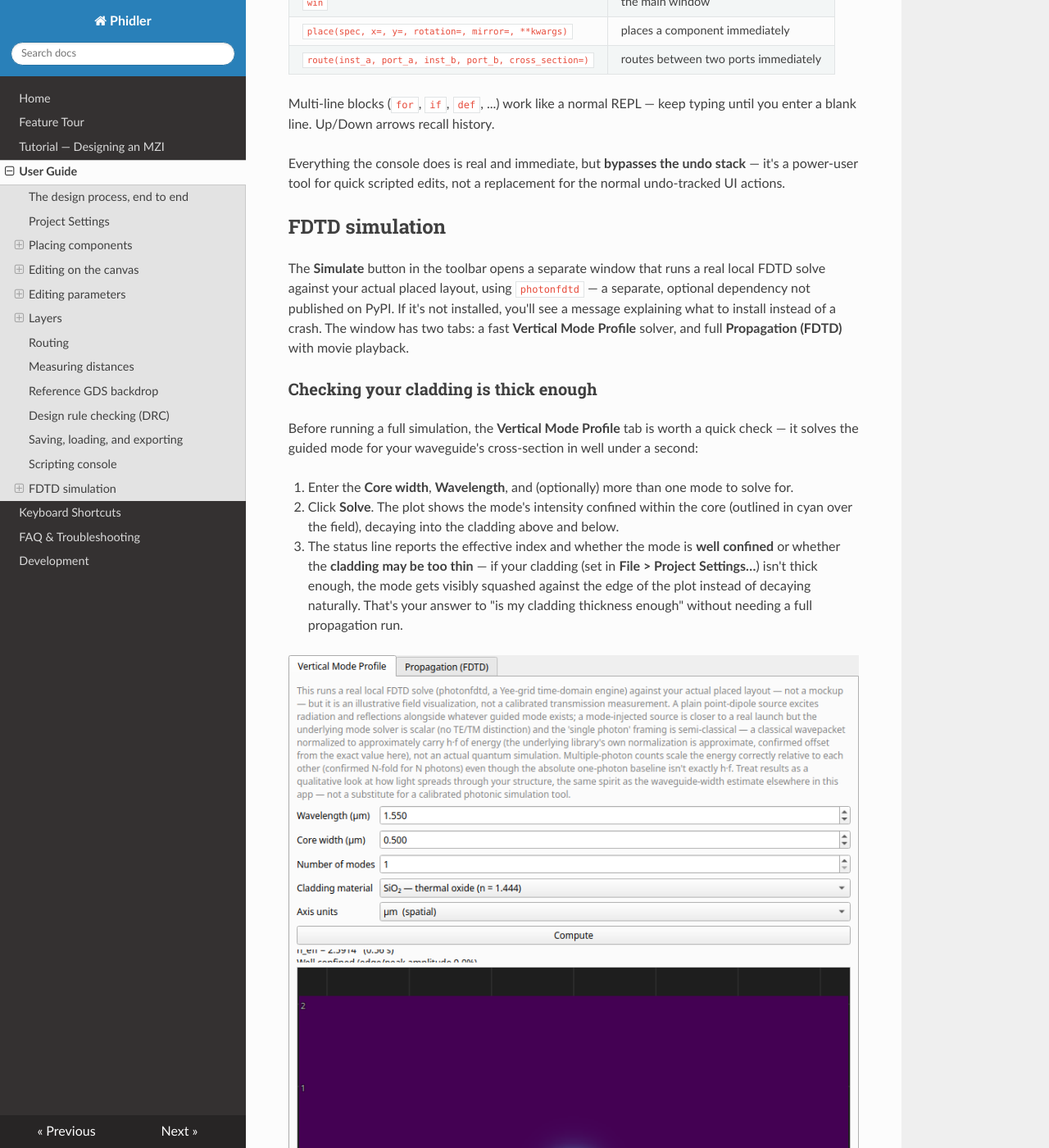
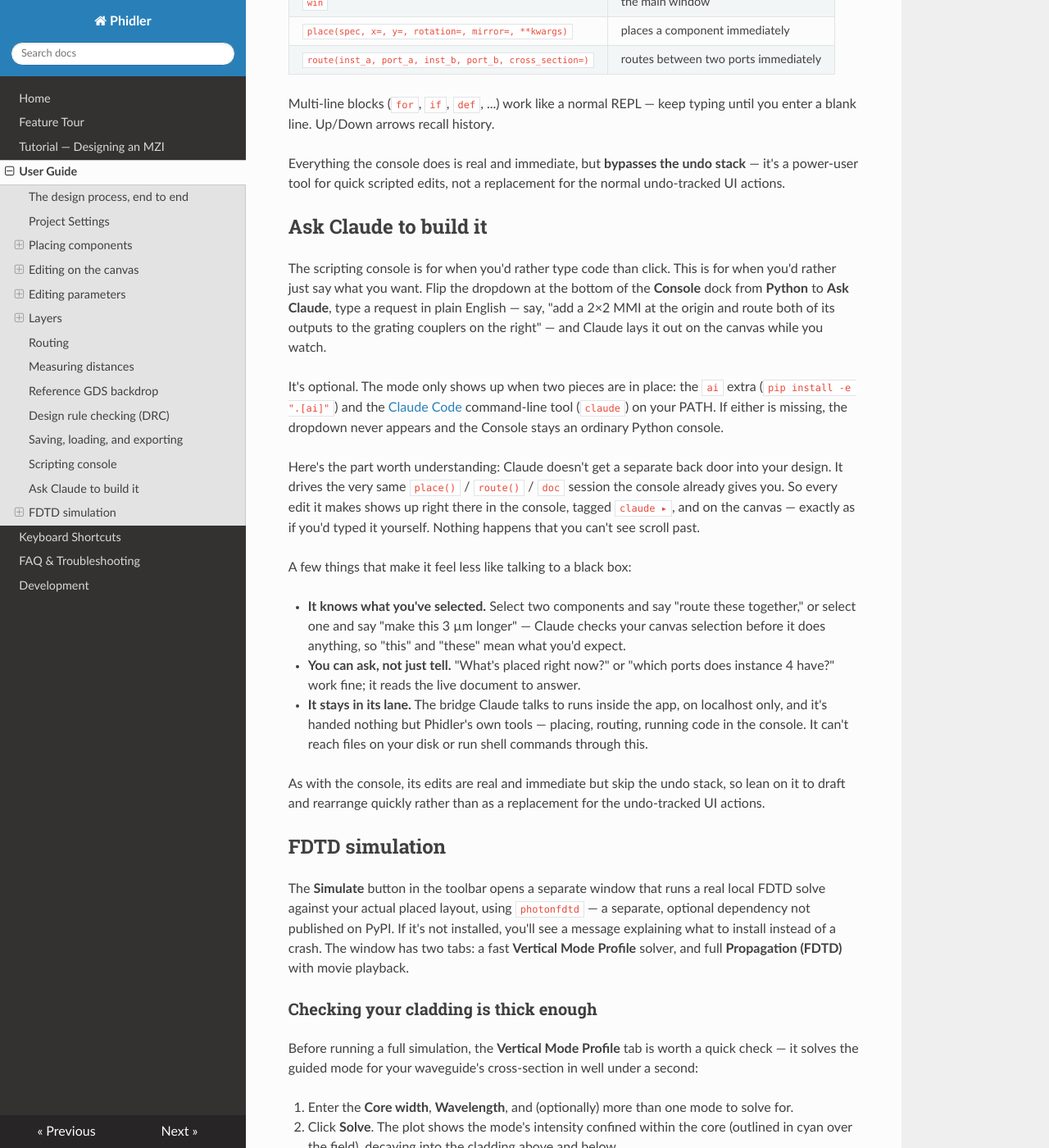
Before and after one commit to ngpaladi/phidler, an MkDocs documentation site: the page built from docs/guide.md, in a window 1280 px wide and 1400 px high, scrolled down 13172 px. Shown: the whole window at 82% size. Built offline with MkDocs 1.6.1, drawn with Linux system fonts in a browser that asks for light colours; nearby versions of some CDN libraries; some of the changed text lies outside the part shown.

Commit message:
docs: document the AI assistant and photonfdtd 0.4 options; drop bug sections
- guide: new "Ask Claude to build it" section, plus the JAX backend and
  subpixel-smoothing FDTD options
- tour / index / faq: short "Ask Claude" entries and a JAX/subpixel FAQ
- development: remove the "Bugs found from actual use" section and the
  offscreen-flake / hover-preview known-issue notes; add the ai/ package and a
  design note; refresh the test count

```diff
--- a/docs/guide.md
+++ b/docs/guide.md
@@ -2,13 +2,14 @@
 
 Phidler is a graphical layout tool for photonic integrated circuits, built on
 [gdsfactory](https://gdsfactory.github.io/gdsfactory/) and its generic PDK. You
-place real photonic components, connect them with real routed waveguides, verify
-the result, and export a foundry-ready GDS — without writing code, though you can
-drop into Python at any point.
+place real photonic components, wire them together with real routed waveguides,
+check the result, and export a foundry-ready GDS — no code required, though
+Python is always a keystroke away (and if you'd rather not touch either, you can
+just ask Claude — see [Ask Claude to build it](#ask-claude-to-build-it)).
 
-This page is the **reference** for every panel and tool. If you would rather
-learn by building something concrete, the [MZI tutorial](tutorial.md) walks the
-whole flow end to end on a real device; here we explain each piece in depth.
+This page is the **reference**: every panel and every tool, in depth. If you'd
+rather learn by building something concrete, the [MZI tutorial](tutorial.md)
+walks the whole flow end to end on a real device.
 
 ## The design process, end to end
 
@@ -523,6 +524,43 @@
 undo stack** — it's a power-user tool for quick scripted edits, not a
 replacement for the normal undo-tracked UI actions.
 
+## Ask Claude to build it
+
+The scripting console is for when you'd rather type code than click. This is for
+when you'd rather just say what you want. Flip the dropdown at the bottom of the
+**Console** dock from **Python** to **Ask Claude**, type a request in plain
+English — say, "add a 2×2 MMI at the origin and route both of its outputs to the
+grating couplers on the right" — and Claude lays it out on the canvas while you
+watch.
+
+It's optional. The mode only shows up when two pieces are in place: the `ai`
+extra (`pip install -e ".[ai]"`) and the [Claude Code](https://claude.com/code)
+command-line tool (`claude`) on your PATH. If either is missing, the dropdown
+never appears and the Console stays an ordinary Python console.
+
+Here's the part worth understanding: Claude doesn't get a separate back door into
+your design. It drives the very same `place()` / `route()` / `doc` session the
+console already gives you. So every edit it makes shows up right there in the
+console, tagged `claude ▸`, and on the canvas — exactly as if you'd typed it
+yourself. Nothing happens that you can't see scroll past.
+
+A few things that make it feel less like talking to a black box:
+
+- **It knows what you've selected.** Select two components and say "route these
+  together," or select one and say "make this 3 µm longer" — Claude checks your
+  canvas selection before it does anything, so "this" and "these" mean what
+  you'd expect.
+- **You can ask, not just tell.** "What's placed right now?" or "which ports
+  does instance 4 have?" work fine; it reads the live document to answer.
+- **It stays in its lane.** The bridge Claude talks to runs inside the app, on
+  localhost only, and it's handed nothing but Phidler's own tools — placing,
+  routing, running code in the console. It can't reach files on your disk or run
+  shell commands through this.
+
+As with the console, its edits are real and immediate but skip the undo stack, so
+lean on it to draft and rearrange quickly rather than as a replacement for the
+undo-tracked UI actions.
+
 ## FDTD simulation
 
 The **Simulate** button in the toolbar opens a separate window that runs a
@@ -633,6 +671,12 @@
   array ops, so either drives the solve. The status line reports which backend
   actually ran (**"Done on GPU (CUDA)…"** / **"…GPU (ROCm)…"** vs
   **"…on Numba…"**), so a GPU request that quietly fell back to CPU is visible.
+- **JAX** (the **Acceleration** row, shown when the `jax` package is installed)
+  is a third backend — photonfdtd's differentiable stepper. Like Numba, it runs
+  in the background and is slow only on its first run, where it traces and
+  compiles the kernel before caching it. It's exclusive of GPU and Numba, so
+  ticking it clears those; reach for it when you specifically want the JAX path,
+  otherwise Numba or GPU is the simpler default.
 - The propagation domain keeps only as much **cladding** as the mode's
   evanescent field actually needs (a few decay lengths, scaled by your
   platform's index contrast), rather than the full cladding the mode solver
@@ -642,6 +686,19 @@
   horizontal plane (mid-core, z=0) the playback actually shows, not the whole 3D
   volume — typically ~90× less memory. The plane shown is mid-core height, where
   the guided mode is strongest.
+
+#### A sharper run: subpixel smoothing
+
+The **Subpixel smoothing** checkbox (the **Accuracy** row) turns on photonfdtd's
+anisotropic subpixel smoothing. Normally every grid cell is wholly one material
+or the other, so a slanted or curved edge comes out as a staircase. With
+smoothing on, cells that straddle an edge get a blended, direction-aware
+permittivity instead — the boundary lands where it actually is, not on the
+nearest cell wall. In practice that means a given cell size resolves your
+geometry more faithfully, which is often a cheaper way to clean up a result than
+shrinking the cell size everywhere. It works on the NumPy, GPU, and JAX backends
+(but not Numba, which ticking it will clear) and costs a little setup time before
+the run.
 
 #### Running out of memory on a big layout
 
```
Also changed, not shown: docs/development.md (+7 -14 lines), docs/faq.md (+23 -0 lines), docs/index.md (+4 -0 lines), docs/tour.md (+9 -0 lines).
